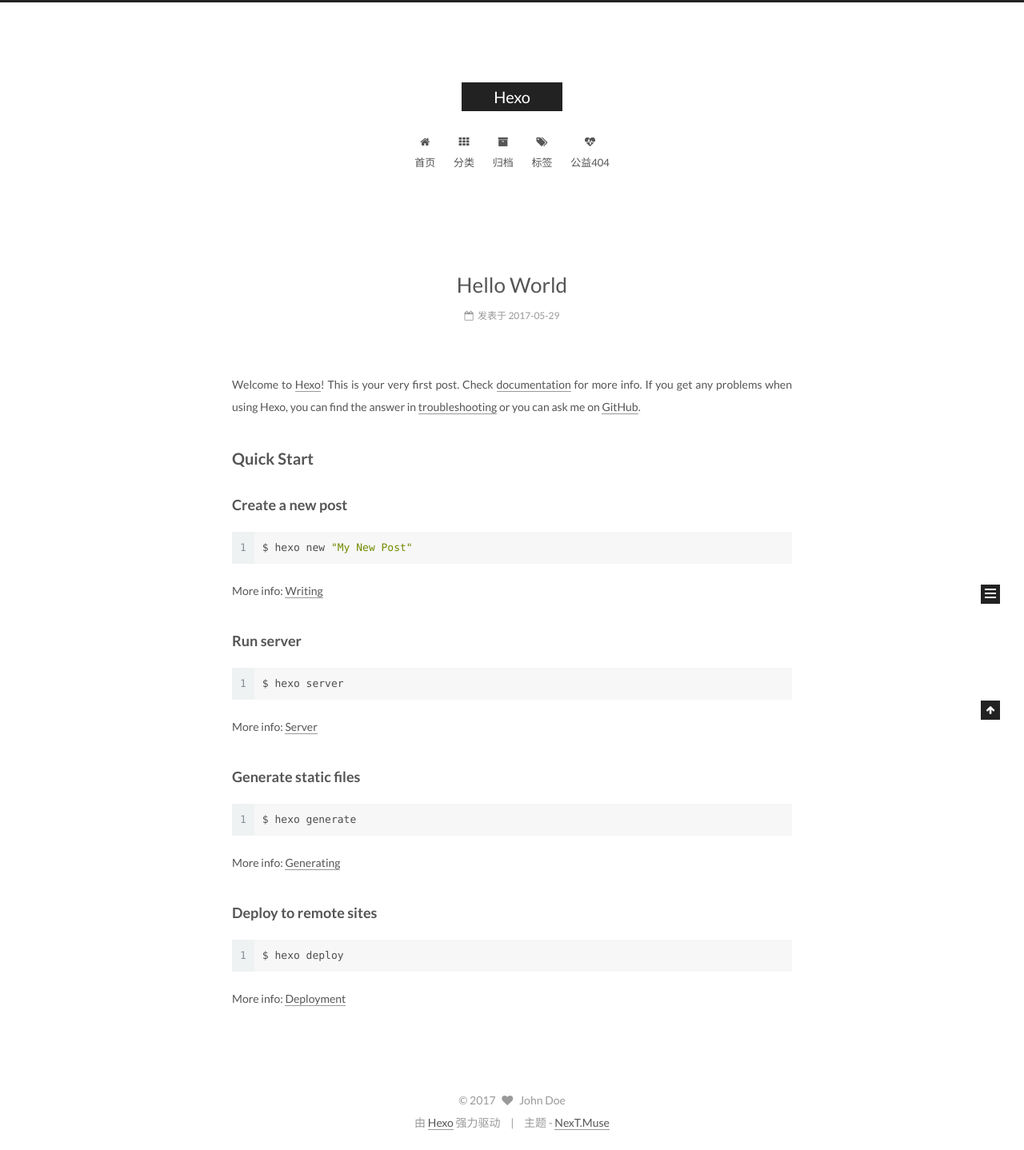
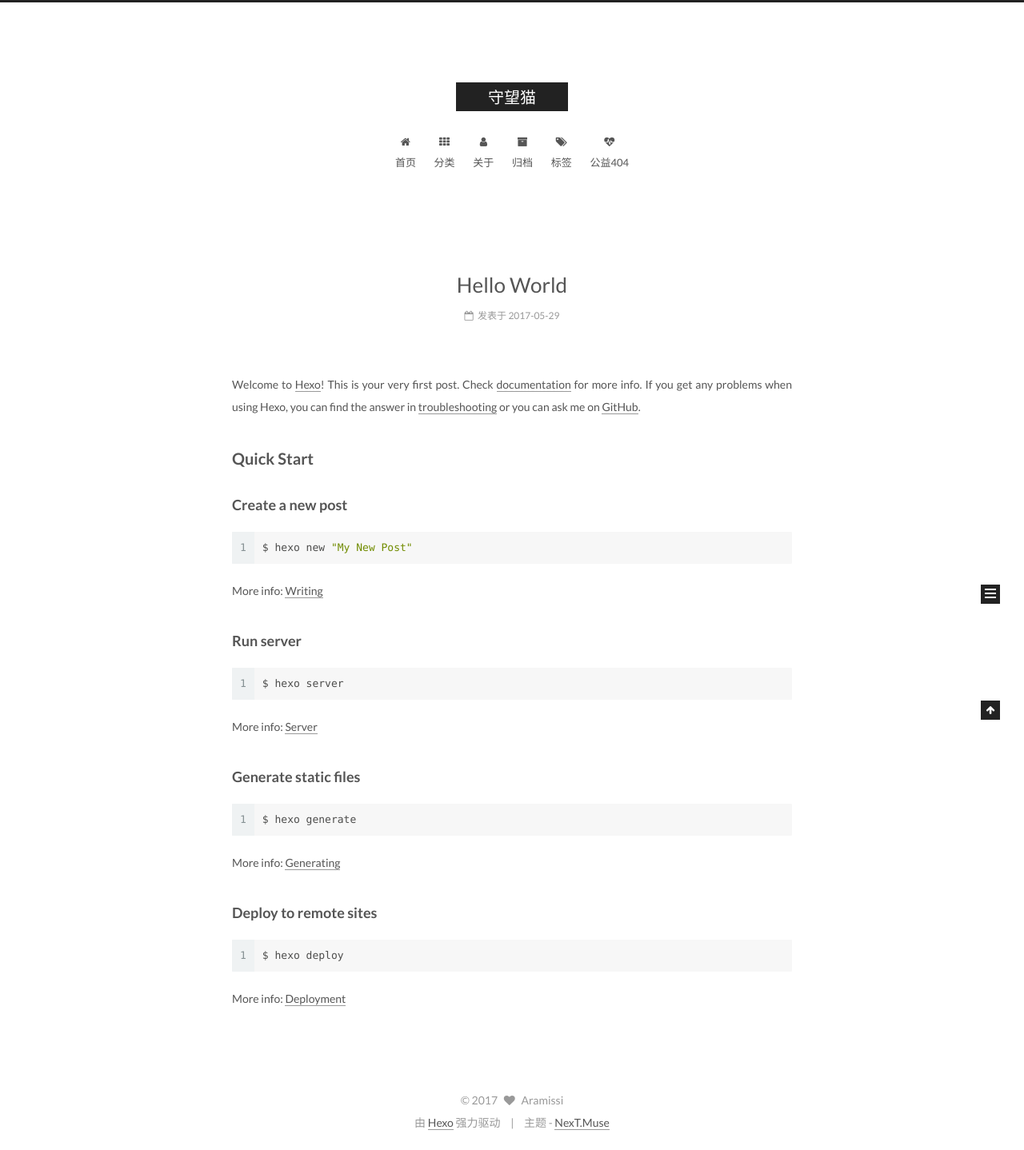
Before and after one commit to aramissi/aramissi.github.io, a plain HTML site: page index.html in a window 1280 px wide. Shown: the whole page at 80% size. Drawn offline with Linux system fonts and the light colour scheme.

Commit message:
Site updated: 2017-05-29 14:43:37

```diff
--- a/atom.xml
+++ b/atom.xml
@@ -1,6 +1,6 @@
 <?xml version="1.0" encoding="utf-8"?>
 <feed xmlns="http://www.w3.org/2005/Atom">
-  <title>Hexo</title>
+  <title>守望猫</title>
 
   <link href="/atom.xml" rel="self"/>
 
@@ -9,7 +9,7 @@
   <id>http://yoursite.com/</id>
 
   <author>
-    <name>John Doe</name>
+    <name>Aramissi</name>
 
   </author>
 
--- a/index.html
+++ b/index.html
@@ -80,7 +80,7 @@
 
 
 
-  <link rel="alternate" href="/atom.xml" title="Hexo" type="application/atom+xml" />
+  <link rel="alternate" href="/atom.xml" title="守望猫" type="application/atom+xml" />
 
 
 
@@ -92,12 +92,15 @@
 
 
 
+<meta name="description" content="C&apos;est la vie">
 <meta property="og:type" content="website">
-<meta property="og:title" content="Hexo">
+<meta property="og:title" content="守望猫">
 <meta property="og:url" content="http://yoursite.com/index.html">
-<meta property="og:site_name" content="Hexo">
+<meta property="og:site_name" content="守望猫">
+<meta property="og:description" content="C&apos;est la vie">
 <meta name="twitter:card" content="summary">
-<meta name="twitter:title" content="Hexo">
+<meta name="twitter:title" content="守望猫">
+<meta name="twitter:description" content="C&apos;est la vie">
 
 
 
@@ -131,7 +134,7 @@
 
 
 
-  <title>Hexo</title>
+  <title>守望猫</title>
 </head>
 
 <body itemscope itemtype="http://schema.org/WebPage" lang="zh-Hans">
@@ -170,7 +173,7 @@
     <div class="custom-logo-site-title">
       <a href="/"  class="brand" rel="start">
         <span class="logo-line-before"><i></i></span>
-        <span class="site-title">Hexo</span>
+        <span class="site-title">守望猫</span>
         <span class="logo-line-after"><i></i></span>
       </a>
     </div>
@@ -211,6 +214,16 @@
               <i class="menu-item-icon fa fa-fw fa-th"></i> <br />
 
             分类
+          </a>
+        </li>
+
+
+        <li class="menu-item menu-item-about">
+          <a href="/about" rel="section">
+
+              <i class="menu-item-icon fa fa-fw fa-user"></i> <br />
+
+            关于
           </a>
         </li>
 
@@ -276,13 +289,13 @@
     <link itemprop="mainEntityOfPage" href="http://yoursite.com/2017/05/29/hello-world/">
 
     <span hidden itemprop="author" itemscope itemtype="http://schema.org/Person">
-      <meta itemprop="name" content="John Doe">
+      <meta itemprop="name" content="Aramissi">
       <meta itemprop="description" content="">
-      <meta itemprop="image" content="/images/avatar.gif">
+      <meta itemprop="image" content="/images/avatar.png">
     </span>
 
     <span hidden itemprop="publisher" itemscope itemtype="http://schema.org/Organization">
-      <meta itemprop="name" content="Hexo">
+      <meta itemprop="name" content="守望猫">
     </span>
 
 
@@ -417,11 +430,11 @@
       <section class="site-overview sidebar-panel sidebar-panel-active">
         <div class="site-author motion-element" itemprop="author" itemscope itemtype="http://schema.org/Person">
           <img class="site-author-image" itemprop="image"
-               src="/images/avatar.gif"
-               alt="John Doe" />
-          <p class="site-author-name" itemprop="name">John Doe</p>
+               src="/images/avatar.png"
+               alt="Aramissi" />
+          <p class="site-author-name" itemprop="name">Aramissi</p>
 
-              <p class="site-description motion-element" itemprop="description"></p>
+              <p class="site-description motion-element" itemprop="description">C'est la vie</p>
 
         </div>
         <nav class="site-state motion-element">
@@ -486,7 +499,7 @@
   <span class="with-love">
     <i class="fa fa-heart"></i>
   </span>
-  <span class="author" itemprop="copyrightHolder">John Doe</span>
+  <span class="author" itemprop="copyrightHolder">Aramissi</span>
 </div>
 
 
```
Also changed, not shown: 2017/05/29/hello-world/index.html (+22 -12 lines), archives/2017/05/index.html (+24 -11 lines), archives/2017/index.html (+24 -11 lines), archives/index.html (+24 -11 lines), images/avatar.gif (deleted), images/avatar.jpg (added).
